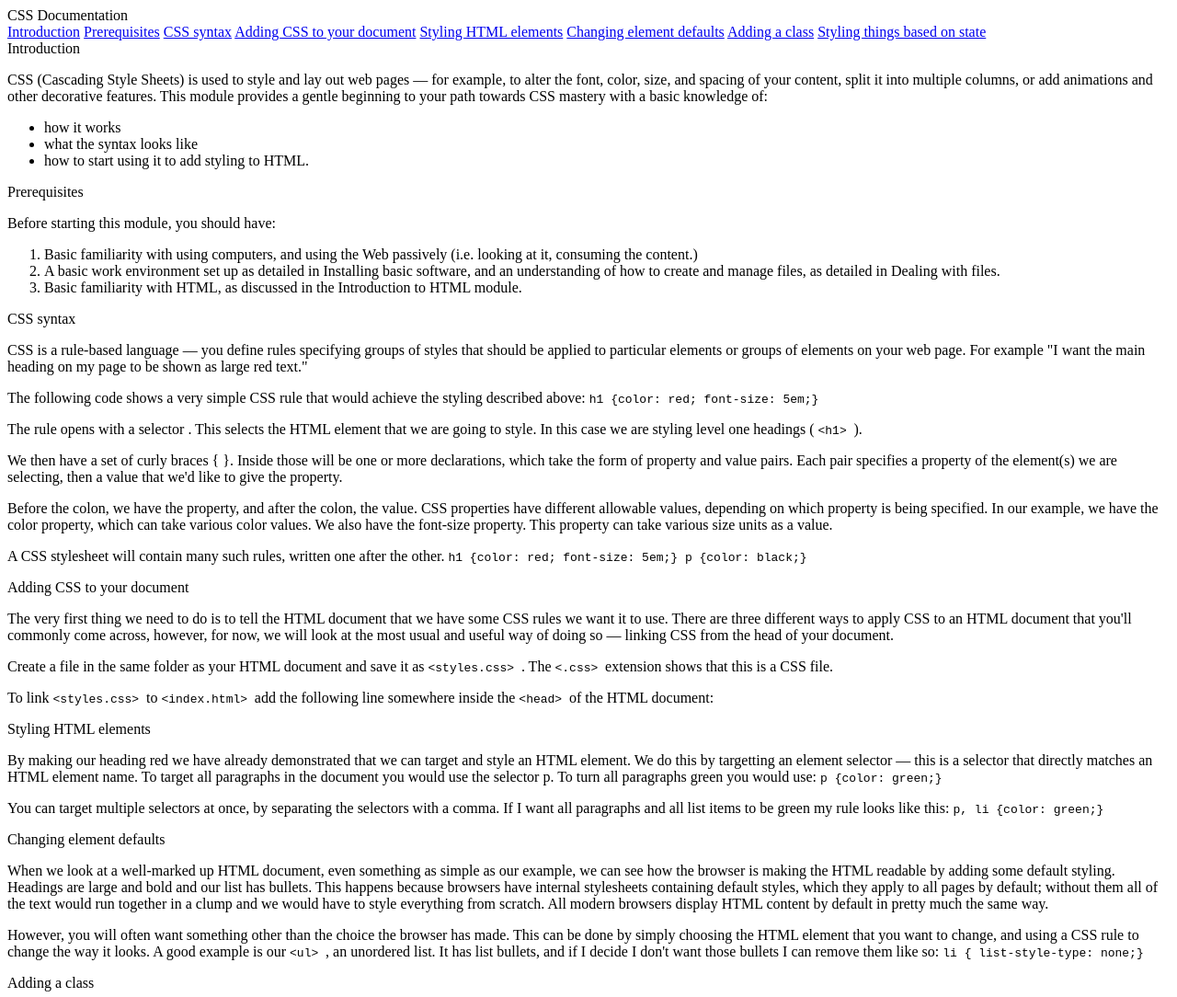
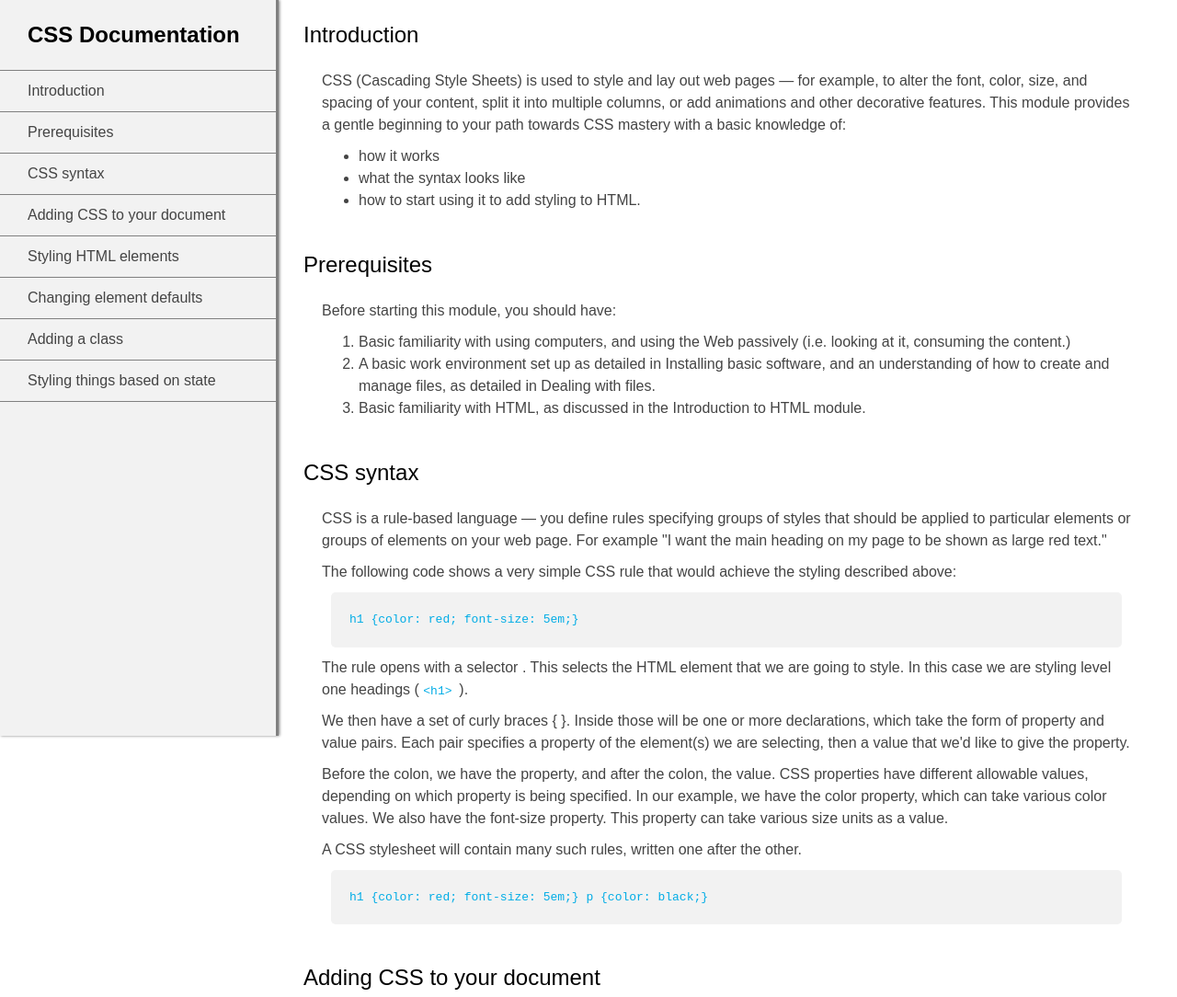
Before and after one commit to carla-001/fcc-technical-documentation-page, a plain HTML site: page template/index.html in a window 1280 px wide. Shown: the top 1084 px of the page at 92% size. Drawn offline with Linux system fonts and the light colour scheme; the site is published under a folder, as on GitHub Pages, so addresses that start at the root find nothing.

Commit message:
update css href

```diff
--- a/template/index.html
+++ b/template/index.html
@@ -6,7 +6,7 @@
   <meta charset="UTF-8">
   <meta name="viewport" content="width=device-width, initial-scale=1.0">
   <meta http-equiv="X-UA-Compatible" content="ie=edge">
-  <link rel="stylesheet" href="/static/style.css">
+  <link rel="stylesheet" href="../static/style.css">
   <title>Technical Doc Page</title>
   <!--[if lt IE 9]>
       <script src="https://oss.maxcdn.com/html5shiv/3.7.3/html5shiv.min.js"></script>
```
